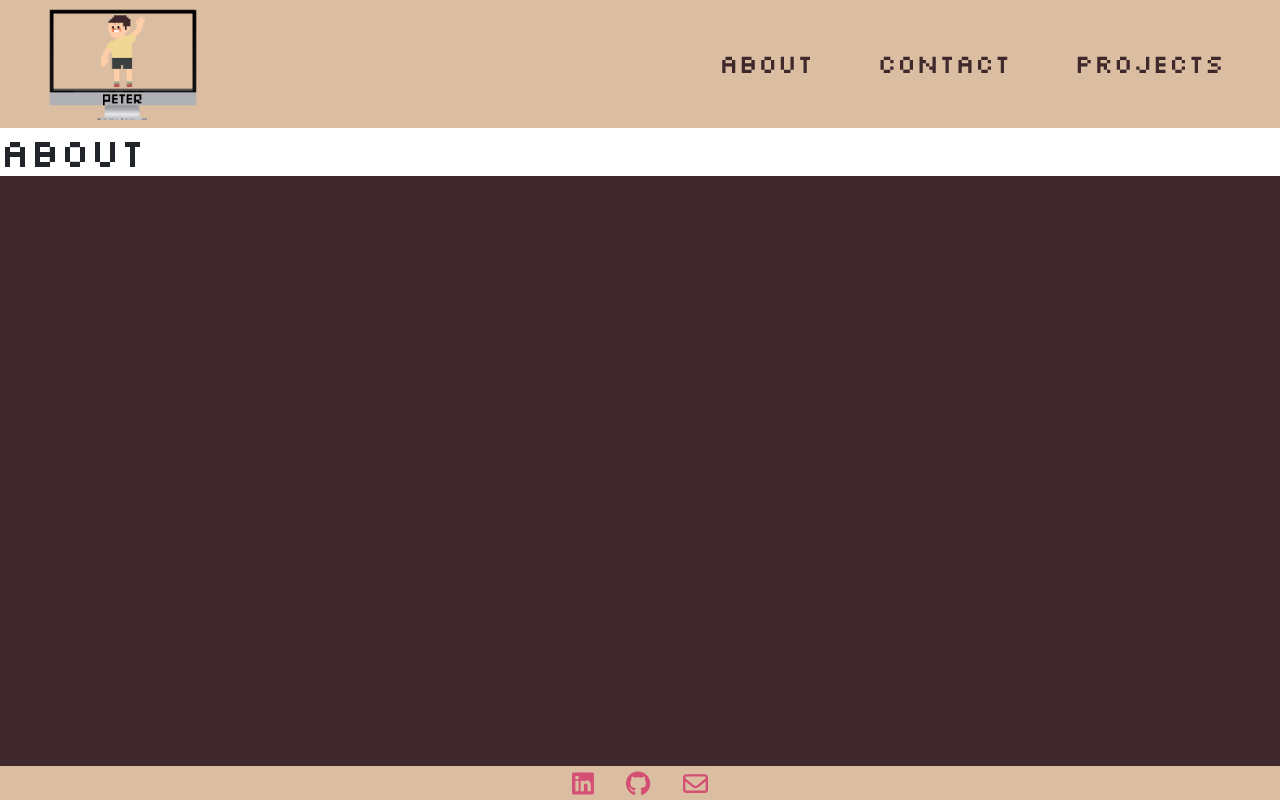
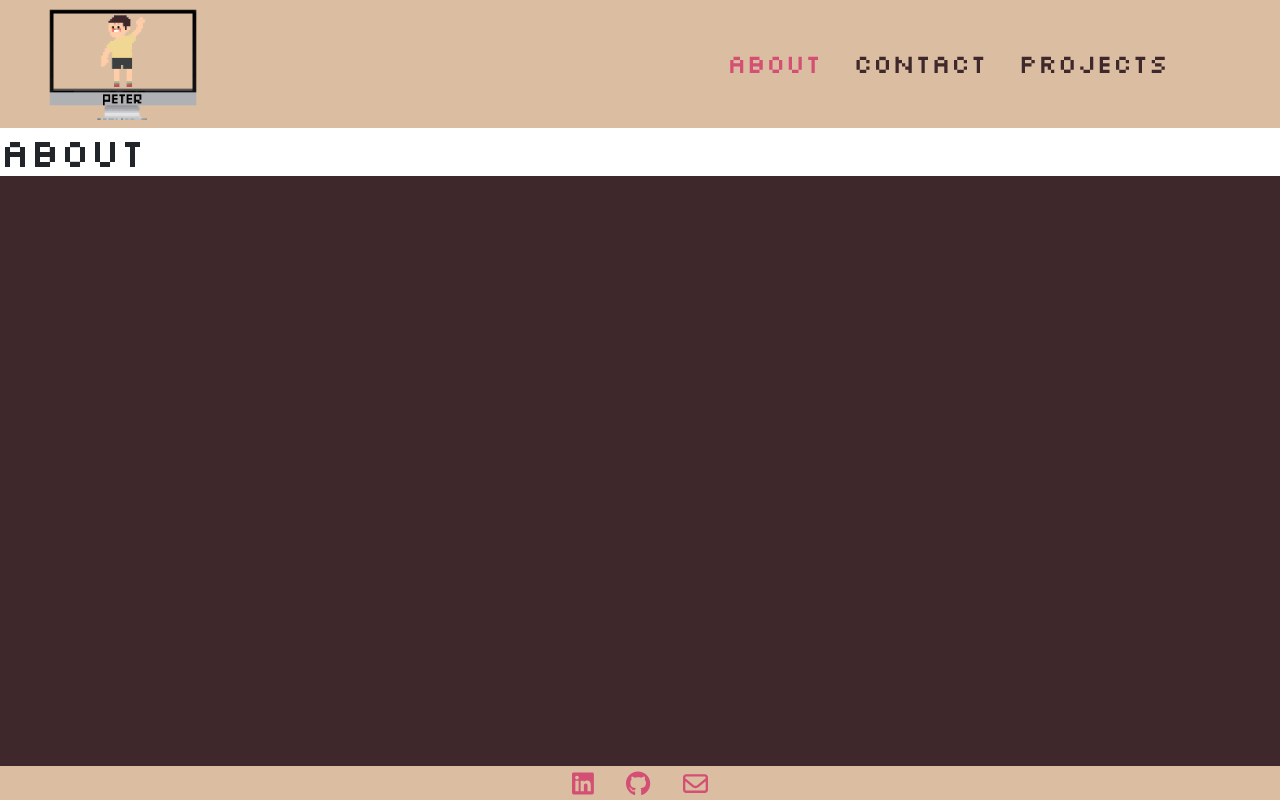
Before and after one commit to 1Pete3/Portfolio, a React (Create React App) app: page /About in a window 1280 px wide. Built offline with nearby package versions, Linux system fonts and the light colour scheme.

Commit message:
Styling changes

```diff
--- a/public/index.html
+++ b/public/index.html
@@ -13,16 +13,6 @@
     <!--
       manifest.json provides metadata used when your web app is installed on a
       user's mobile device or desktop. See https://developers.google.com/web/fundamentals/web-app-manifest/
-    -->
-    <link rel="manifest" href="%PUBLIC_URL%/manifest.json" />
-    <!--
-      Notice the use of %PUBLIC_URL% in the tags above.
-      It will be replaced with the URL of the `public` folder during the build.
-      Only files inside the `public` folder can be referenced from the HTML.
-
-      Unlike "/favicon.ico" or "favicon.ico", "%PUBLIC_URL%/favicon.ico" will
-      work correctly both with client-side routing and a non-root public URL.
-      Learn how to configure a non-root public URL by running `npm run build`.
     -->
     <title>React App</title>
   </head>
--- a/src/components/Contact/map.js
+++ b/src/components/Contact/map.js
@@ -2,7 +2,7 @@ import { useMemo } from "react";
 import { GoogleMap, useLoadScript, Marker } from "@react-google-maps/api";
 import './contact.css'
 
-const apiKey = "YOUR API KEY"
+const apiKey = "YOUR KEY HERE"
  const MyLocation = () => {
   const { isLoaded } = useLoadScript({
     googleMapsApiKey: apiKey,
--- a/src/components/Navbar/navbar.js
+++ b/src/components/Navbar/navbar.js
@@ -7,9 +7,11 @@ import { Outlet, useLocation } from 'react-router-dom';
 import { LinkContainer } from 'react-router-bootstrap';
 import './navbar.css';
 
+//https://faiizii992.medium.com/creating-a-navbar-using-react-router-dom-and-react-bootstrap-react-router-bootstrap-e6b59015a5ec
+const TopNav = () => {
+  const location = useLocation();
 
-//https://faiizii992.medium.com/creating-a-navbar-using-react-router-dom-and-react-bootstrap-react-router-bootstrap-e6b59015a5ec
-const TopNav = () => (
+  return(
   <Navbar collapseOnSelect expand="lg" className="bg-primary navContent TopNav">
     <motion.div whileHover={{ scale: 1.1 }} transition={{ type: 'spring', stiffness: 200, damping: 10 }}>
       <LinkContainer to="/">
@@ -20,26 +22,26 @@ const TopNav = () => (
     </motion.div>
     <Navbar.Toggle aria-controls="responsive-navbar-nav" className="mx-5" />
     <Navbar.Collapse id="responsive-navbar-nav" className="justify-content-end me-5">
-      <Nav>
-        <motion.div whileHover={{ scale: 1.4 }} transition={{ type: 'spring', stiffness: 400, damping: 10 }}>
+      <Nav className='mx-5'>
+        <motion.div whileHover={{ scale: 1.3}} transition={{ type: 'spring', stiffness: 400, damping: 10 }} className='mx-2'>
           <LinkContainer to="/About">
-            <Nav.Link className="text-third">About</Nav.Link>
+            <Nav.Link className={location.pathname === "/About" ? "text-fourth":"text-third"}>About</Nav.Link>
           </LinkContainer>
         </motion.div>
-        <motion.div whileHover={{ scale: 1.4 }} transition={{ type: 'spring', stiffness: 400, damping: 10 }}>
+        <motion.div whileHover={{ scale: 1.3 }} transition={{ type: 'spring', stiffness: 400, damping: 10 }} className='mx-2'>
           <LinkContainer to="/Contact">
-            <Nav.Link className="text-third mx-5">Contact</Nav.Link>
+            <Nav.Link className={location.pathname === "/Contact" ? "text-fourth":"text-third "}>Contact</Nav.Link>
           </LinkContainer>
         </motion.div>
-        <motion.div whileHover={{ scale: 1.4 }} transition={{ type: 'spring', stiffness: 400, damping: 10 }}>
+        <motion.div whileHover={{ scale: 1.3 }} transition={{ type: 'spring', stiffness: 400, damping: 10 }} className='mx-2'>
           <LinkContainer to="/Projects">
-            <Nav.Link className="text-third">Projects</Nav.Link>
+            <Nav.Link className={location.pathname === "/Projects" ? "text-fourth":"text-third"}>Projects</Nav.Link>
           </LinkContainer>
         </motion.div>
       </Nav>
     </Navbar.Collapse>
     <Outlet />
   </Navbar>
-);
+)};
 
 export default TopNav;
```
